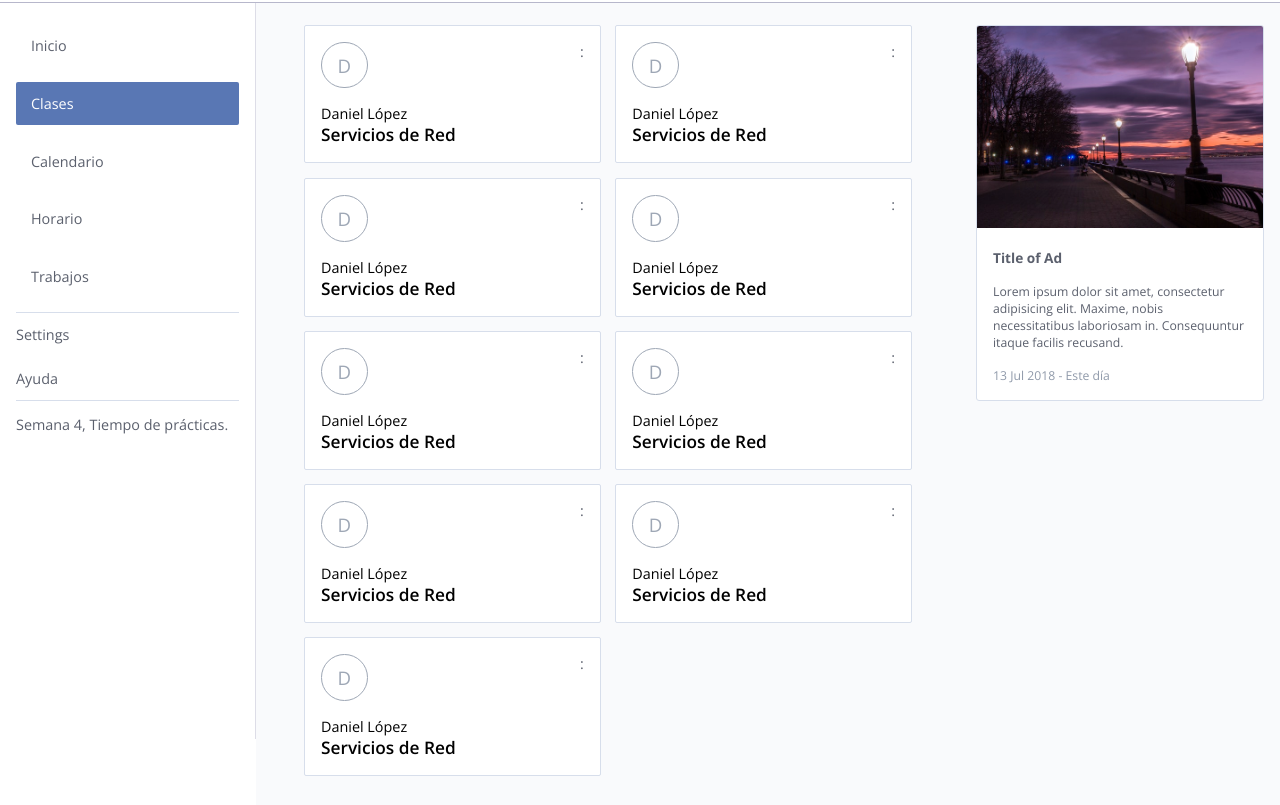
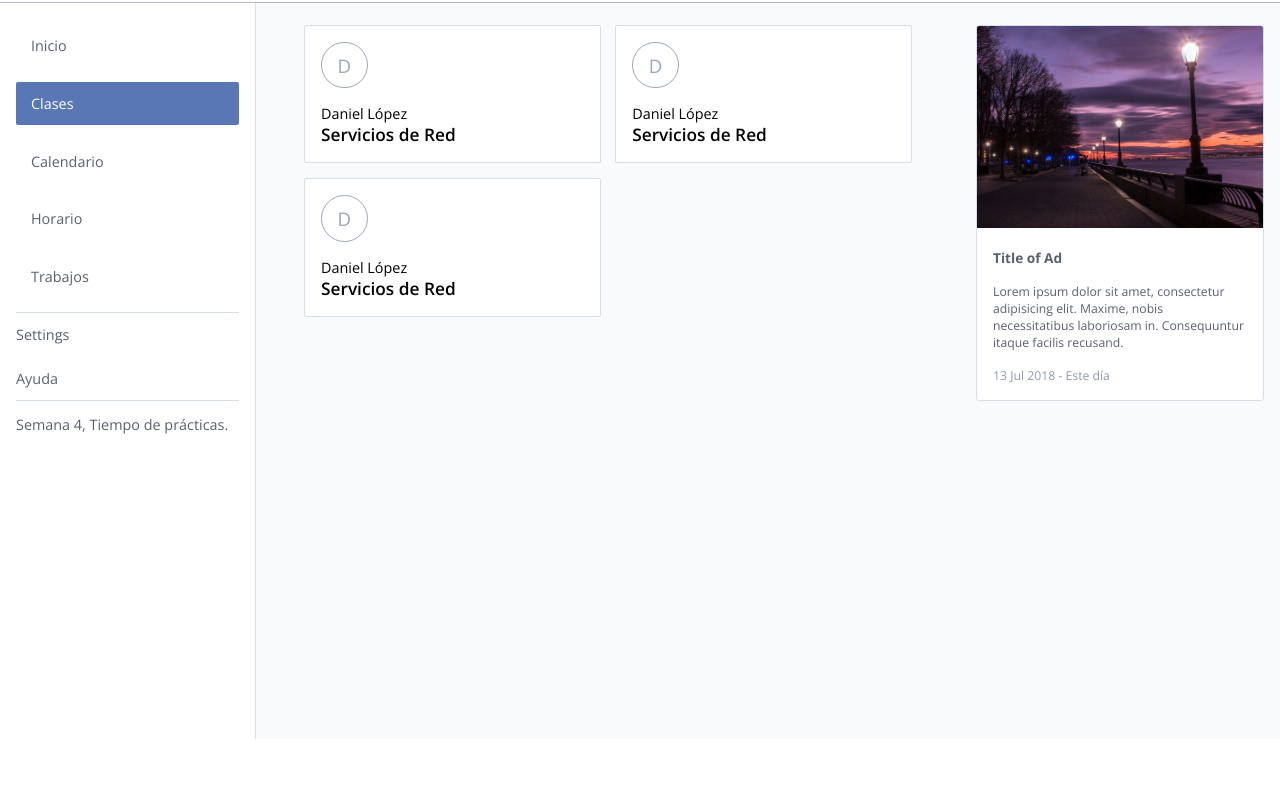
Before and after one commit to dlopez525/easyApp, a plain HTML site: page clases.html in a window 1280 px wide. Shown: the part 61-866 px from the top of the page. After the commit the page ends 800 px from the top, so only its background shows below. Drawn offline with nearby package versions, Linux system fonts and the light colour scheme.

Commit message:
Cursos cads listo

```diff
--- a/assets/scss/components/easy/_clases.scss
+++ b/assets/scss/components/easy/_clases.scss
@@ -72,14 +72,6 @@
         color: $gris;
       }
     }
-
-    &__options {
-      @include edItem(50,50,50);
-      @include mainEnd;
-      @include crossCenter;
-
-      color: $gris3;
-    }
   }
 
   &__body {
@@ -99,7 +91,7 @@
     }
 
     &__subtitle {
-
+      cursor: default;
     }
 
     &__title {
--- a/clases.html
+++ b/clases.html
@@ -68,7 +68,6 @@
         <div class="course">
           <div class="course__head">
             <div class="course__head__letter"><div class="course__head__letter__letter">D</div></div>
-            <div class="course__head__options">:</div>
           </div>
           <div class="course__body">
             <div class="course__body__subtitle"><p class="course__body__subtitle__link">Daniel López</p></div>
@@ -79,7 +78,6 @@
         <div class="course">
           <div class="course__head">
             <div class="course__head__letter"><div class="course__head__letter__letter">D</div></div>
-            <div class="course__head__options">:</div>
           </div>
           <div class="course__body">
             <div class="course__body__subtitle"><p class="course__body__subtitle__link">Daniel López</p></div>
@@ -90,73 +88,6 @@
         <div class="course">
           <div class="course__head">
             <div class="course__head__letter"><div class="course__head__letter__letter">D</div></div>
-            <div class="course__head__options">:</div>
-          </div>
-          <div class="course__body">
-            <div class="course__body__subtitle"><p class="course__body__subtitle__link">Daniel López</p></div>
-            <div class="course__body__title"><a href="#" class="course__body__title__link">Servicios de Red</a></div>
-          </div>
-        </div>
-
-        <div class="course">
-          <div class="course__head">
-            <div class="course__head__letter"><div class="course__head__letter__letter">D</div></div>
-            <div class="course__head__options">:</div>
-          </div>
-          <div class="course__body">
-            <div class="course__body__subtitle"><p class="course__body__subtitle__link">Daniel López</p></div>
-            <div class="course__body__title"><a href="#" class="course__body__title__link">Servicios de Red</a></div>
-          </div>
-        </div>
-
-        <div class="course">
-          <div class="course__head">
-            <div class="course__head__letter"><div class="course__head__letter__letter">D</div></div>
-            <div class="course__head__options">:</div>
-          </div>
-          <div class="course__body">
-            <div class="course__body__subtitle"><p class="course__body__subtitle__link">Daniel López</p></div>
-            <div class="course__body__title"><a href="#" class="course__body__title__link">Servicios de Red</a></div>
-          </div>
-        </div>
-
-        <div class="course">
-          <div class="course__head">
-            <div class="course__head__letter"><div class="course__head__letter__letter">D</div></div>
-            <div class="course__head__options">:</div>
-          </div>
-          <div class="course__body">
-            <div class="course__body__subtitle"><p class="course__body__subtitle__link">Daniel López</p></div>
-            <div class="course__body__title"><a href="#" class="course__body__title__link">Servicios de Red</a></div>
-          </div>
-        </div>
-
-        <div class="course">
-          <div class="course__head">
-            <div class="course__head__letter"><div class="course__head__letter__letter">D</div></div>
-            <div class="course__head__options">:</div>
-          </div>
-          <div class="course__body">
-            <div class="course__body__subtitle"><p class="course__body__subtitle__link">Daniel López</p></div>
-            <div class="course__body__title"><a href="#" class="course__body__title__link">Servicios de Red</a></div>
-          </div>
-        </div>
-
-        <div class="course">
-          <div class="course__head">
-            <div class="course__head__letter"><div class="course__head__letter__letter">D</div></div>
-            <div class="course__head__options">:</div>
-          </div>
-          <div class="course__body">
-            <div class="course__body__subtitle"><p class="course__body__subtitle__link">Daniel López</p></div>
-            <div class="course__body__title"><a href="#" class="course__body__title__link">Servicios de Red</a></div>
-          </div>
-        </div>
-
-        <div class="course">
-          <div class="course__head">
-            <div class="course__head__letter"><div class="course__head__letter__letter">D</div></div>
-            <div class="course__head__options">:</div>
           </div>
           <div class="course__body">
             <div class="course__body__subtitle"><p class="course__body__subtitle__link">Daniel López</p></div>
```
Also changed, not shown: assets/css/styles.css.
